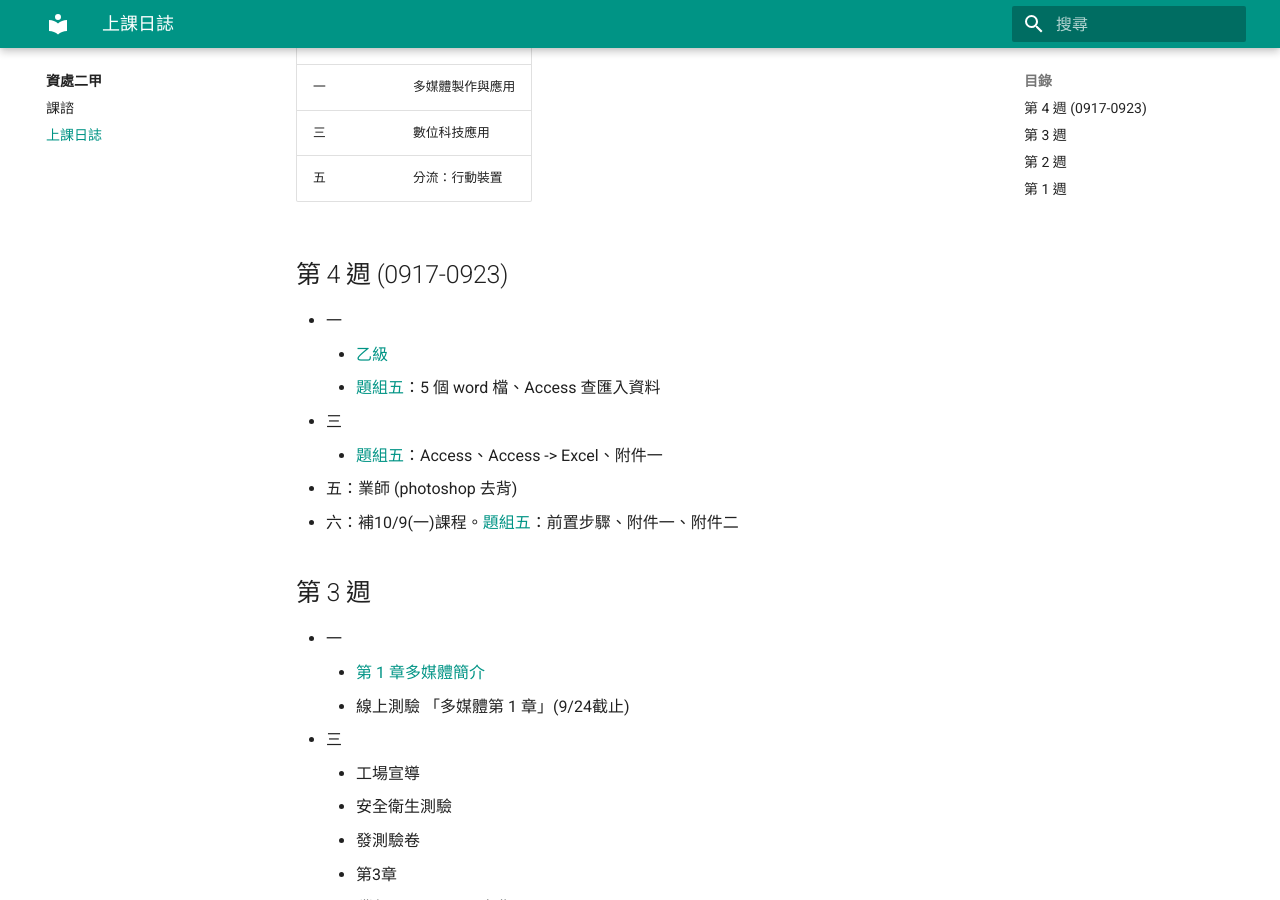
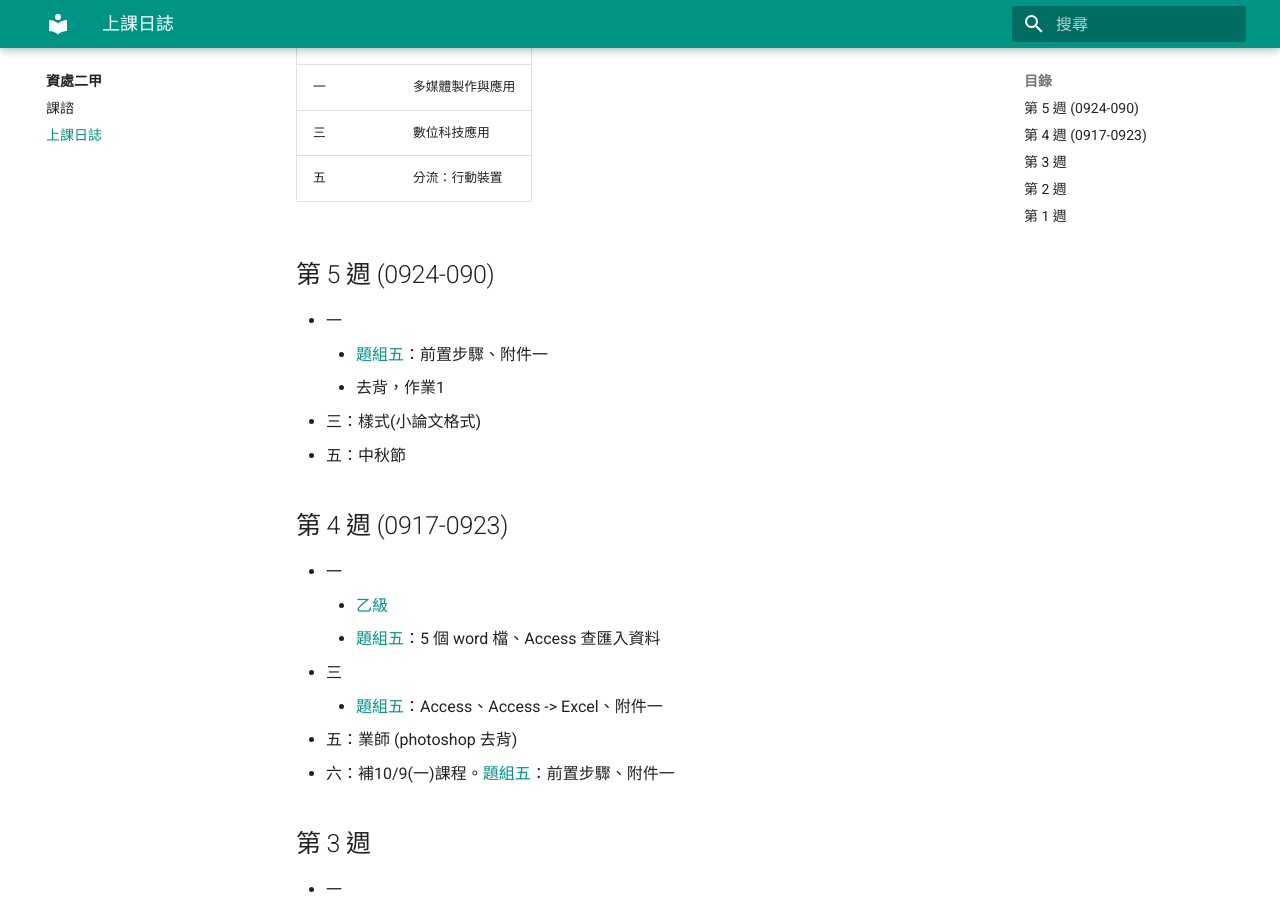
Before and after one commit to cwyedu/school-112, an MkDocs documentation site: the page built from docs/dp111/112_1_dp111_log.md, in a window 1280 px wide and 900 px high, scrolled down 292 px. Built offline with MkDocs 1.6.1 and Material for MkDocs 9.7.7, drawn with Linux system fonts in a browser that asks for light colours.

Commit message:
add 9/25 log

```diff
--- a/docs/dp111/112_1_dp111_log.md
+++ b/docs/dp111/112_1_dp111_log.md
@@ -10,6 +10,16 @@
 | 三   | 數位科技應用     |
 | 五   | 分流：行動裝置   |
 
+## 第 5 週 (0924-090)
+
+- 一
+    - [題組五](../cert/cert2/resolve-5.md)：前置步驟、附件一
+    - 去背，作業1
+- 三：樣式(小論文格式)
+- 五：中秋節
+
+
+
 ## 第 4 週 (0917-0923)
 
 - 一
@@ -17,9 +27,8 @@
     - [題組五](../cert/cert2/resolve-5.md)：5 個 word 檔、Access 查匯入資料
 - 三
     - [題組五](../cert/cert2/resolve-5.md)：Access、Access -> Excel、附件一
-    <!-- - 樣式(小論文格式) -->
 - 五：業師 (photoshop 去背)
-- 六：補10/9(一)課程。[題組五](../cert/cert2/resolve-5.md)：前置步驟、附件一、附件二
+- 六：補10/9(一)課程。[題組五](../cert/cert2/resolve-5.md)：前置步驟、附件一
 
 ## 第 3 週
 
```
Also changed, not shown: docs/bs110/112_1_bs110_log.md (line endings or trailing spaces), docs/bs110/index.md (line endings or trailing spaces), docs/programming/bebras.md (line endings or trailing spaces).
